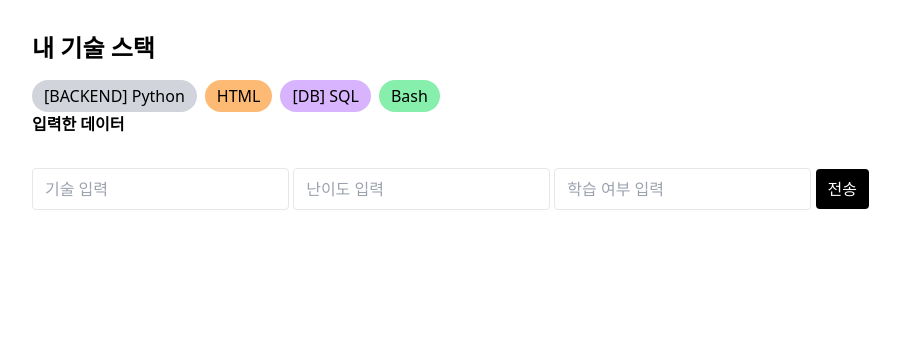
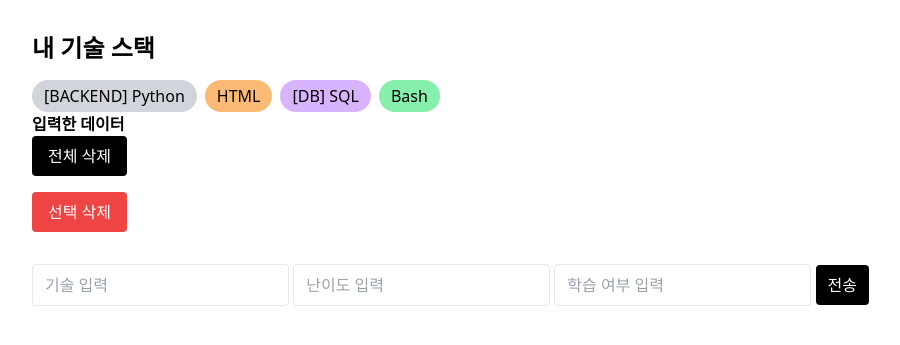
Before and after one commit to qhfxm704-bot/board-game-quick-guide, a Flask app: page / in a window 1280 px wide. Shown: the top 345 px of the page, without its empty margins (0-900 px from the left). Run offline with Flask 3, Linux system fonts and the light colour scheme; some libraries are stand-ins or nearby versions.

Commit message:
삭제 기능 및 확장 구현

```diff
--- a/app.py
+++ b/app.py
@@ -20,5 +20,28 @@ def send():
 
     return redirect('/')
 
+@app.route('/delete', methods=['POST'])
+def delete():
+    index = int(request.form['index'])
+    messages.pop(index)
+    return redirect('/')
+
+@app.route('/delete_all', methods=['post'])
+def delete_all():
+    messages.clear()
+    return redirect('/')
+
+@app.route('/delete_selected', methods=['post'])
+def delete_selected():
+    indexes = request.form.getlist('delete_indexes')
+
+    indexes = [int(index) for index in indexes]
+    indexes.sort(reverse=True)
+
+    for index in indexes:
+        messages.pop(index)
+
+    return redirect('/')
+
 if __name__ == '__main__':
     app.run(debug=True)
--- a/templates/index.html
+++ b/templates/index.html
@@ -26,8 +26,34 @@
 	<div>
 		<h2 class="mt9 text=xl font-bold">입력한 데이터</h2>
 		{% for item in messages %}
-			<div class="bg-yellow-200 p-2 m-2 rounded">{{ item }}</div>
+			<div class="bg-yellow-200 p-2 m-2 rounded flex justify-between items-center">
+				<span>{{ item }}</span>
+
+				<form action="/delete" method="post">
+					<input type="hidden" name="index" value="{{ loop.index0 }}">
+					<button type="submit" class="ml-2 bg-red-500 text-white px-3 py-1 rounded" onclick="return confirm('정말 삭제할까요?')">
+						삭제
+					</button>
+				</form>
+			</div>
 		{% endfor %}
+		<form action="/delete_all" method="post">
+			<button type="submit" class="bg-black text-white px-4 py-2 rounded">
+				전체 삭제
+			</button>
+		</form>
+		<form action="/delete_selected" method="post">
+			{% for item in messages %}
+				<div class="bg-yellow-200 p-2 m-2 rounded flex items-center gap-3">
+					<input type="checkbox" name="delete_indexes" value="{{ loop.index0 }}">
+					<span>{{ item }}</span>
+				</div>
+			{% endfor %}
+
+			<button type="submit" class="mt-4 bg-red-500 text-white px-4 py-2 rounded">
+				선택 삭제
+			</button>
+		</form>
 	</div>
 	<form action="/send" method="POST" class="mt-8">
 		<input type="text" name="skill" placeholder="기술 입력" class="border px-3 py-2 rounded">
```
Also changed, not shown: README.md.
